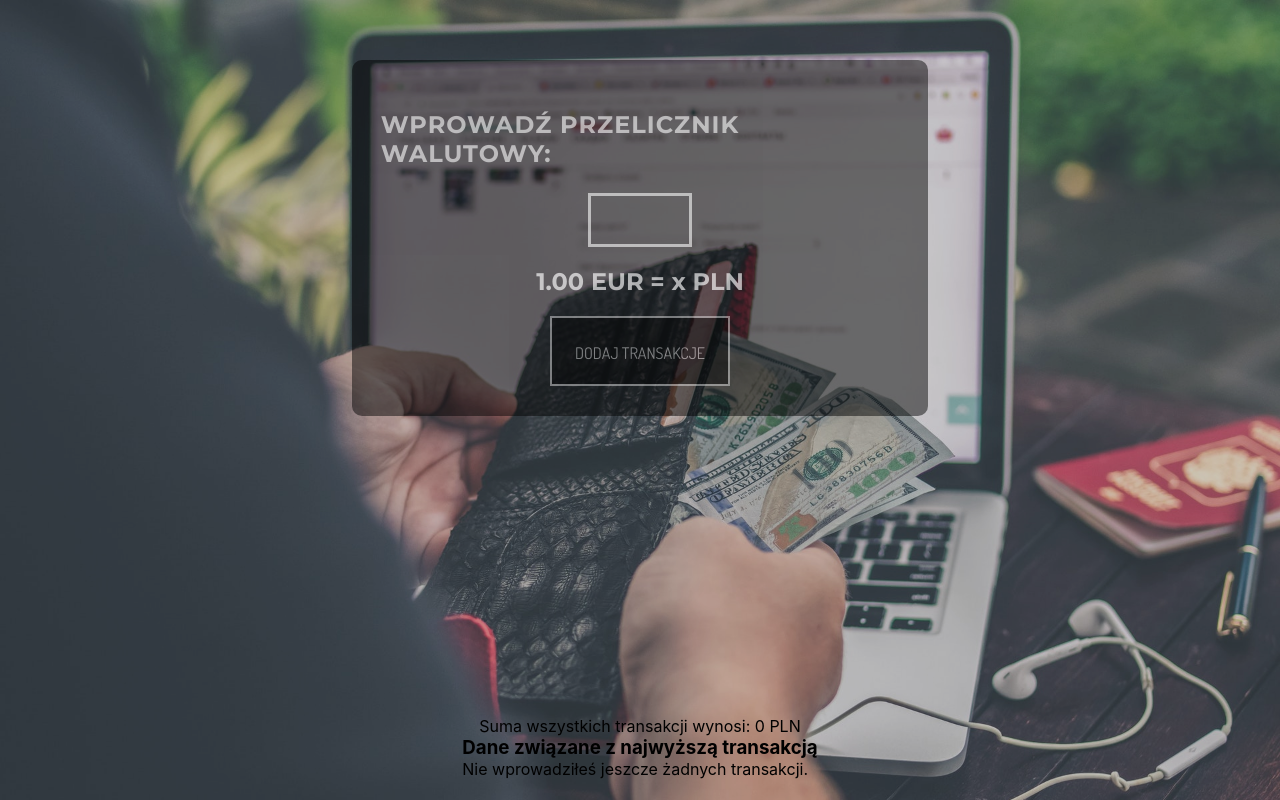
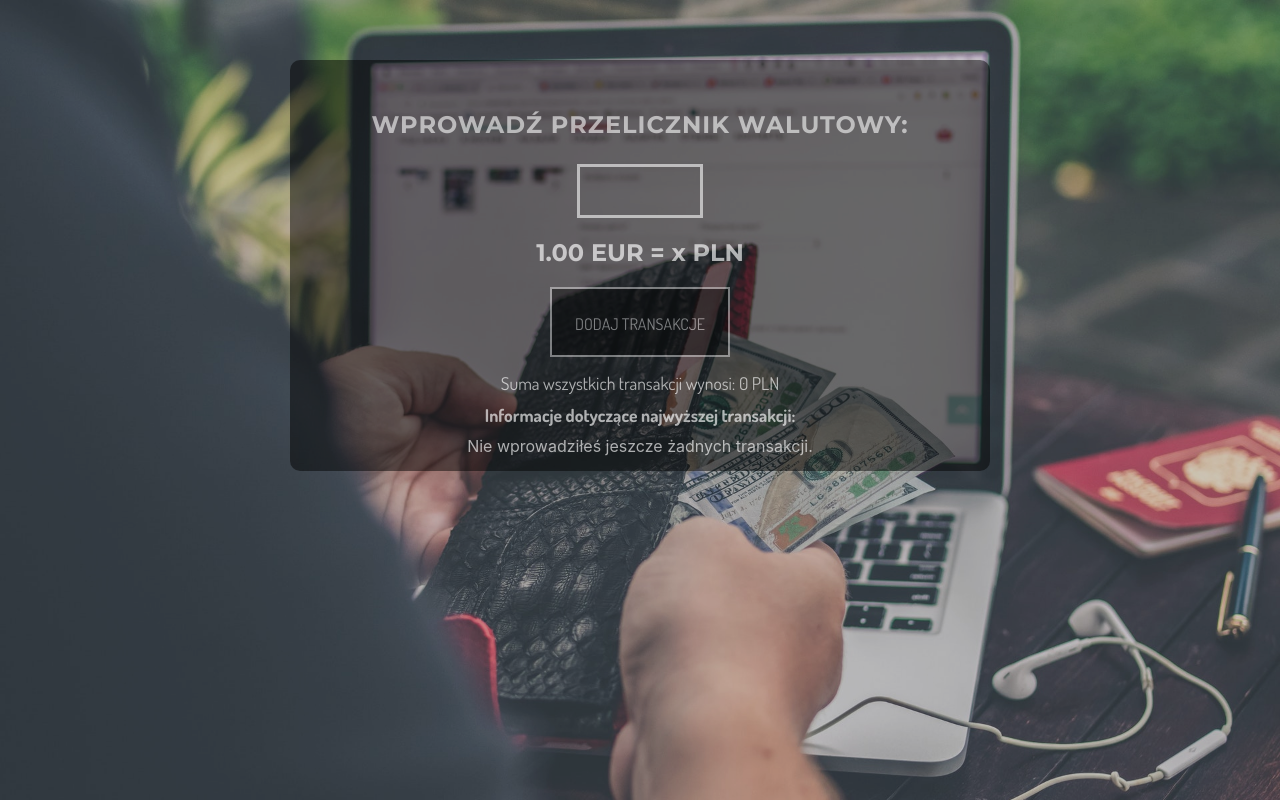
Before and after one commit to dawidpolednik/currency-converter, a React (Create React App) app: page / in a window 1280 px wide. Built offline with nearby package versions, Linux system fonts and the light colour scheme.

Commit message:
added animation

```diff
--- a/package.json
+++ b/package.json
@@ -4,8 +4,10 @@
   "private": true,
   "dependencies": {
     "@material-ui/core": "^4.5.2",
+    "animate.css": "^3.7.2",
     "node-sass": "^4.13.0",
     "react": "^16.11.0",
+    "react-animate-on-scroll": "^2.1.5",
     "react-dom": "^16.11.0",
     "react-redux": "^7.1.1",
     "react-scripts": "3.2.0",
--- a/src/App.js
+++ b/src/App.js
@@ -1,5 +1,6 @@
 import React, { Component } from "react";
 import { connect } from "react-redux";
+import ScrollAnimation from "react-animate-on-scroll";
 import ChangeConverter from "./Components/ChangeConverter/ChangeConverter";
 import ConverterInfo from "./Components/ConverterInfo/ConverterInfo";
 import TransactionsList from "./Components/TransactionsList/TransactionList";
@@ -50,6 +51,14 @@ class App extends Component {
     console.log("maxTransactionObject :", maxTransactionObject);
     return (
       <div className={styles.container}>
+        <ScrollAnimation
+          animateIn="rotateIn"
+          initiallyVisible={false}
+          duration={1.5}
+          delay={100}
+          animateOnce
+          animatePreScroll
+        >
           <div className={styles.banner}>
             <ChangeConverter />
             <ConverterInfo />
@@ -58,12 +67,13 @@ class App extends Component {
                 Dodaj transakcje
               </button>
             </div>
-        </div>
-
-        <TransactionsList />
             <TransactionsSumInfo sumOfTransactions={sumOfTransactions} />
 
             <TransactionMaxInfo maxTransactionObject={maxTransactionObject} />
+          </div>
+        </ScrollAnimation>
+
+        <TransactionsList />
 
         <NewTransactionDialog
           open={openDialog}
--- a/src/App.module.scss
+++ b/src/App.module.scss
@@ -13,7 +13,7 @@
   justify-content: flex-start;
   .banner {
     margin-top: 60px;
-    width: 45%;
+    width: 700px;
     display: flex;
     flex-direction: column;
     align-items: center;
@@ -23,7 +23,7 @@
     opacity: 0.8;
     border-radius: 10px;
     .buttonContainer {
-      padding: 20px 0 30px;
+      padding: 20px 0 15px;
       .buttonAdd {
         font-family: $secondFont;
         width: 180px;
--- a/src/Components/ChangeConverter/ChangeConverter.module.scss
+++ b/src/Components/ChangeConverter/ChangeConverter.module.scss
@@ -26,5 +26,6 @@
     text-align: center;
     font-size: 0.9rem;
     font-weight: bold;
+    outline: none;
   }
 }
--- a/src/Components/TransactionMaxInfo/TransactionMaxInfo.jsx
+++ b/src/Components/TransactionMaxInfo/TransactionMaxInfo.jsx
@@ -1,16 +1,12 @@
 import React from "react";
+import styles from "./TransactionMaxInfo.module.scss";
 
 const TransactionMaxInfo = ({ maxTransactionObject }) => {
   return (
-    // <div key={name}>
-    //   <h3>Informacje dotyczące najwyższej transakcji</h3>
-    //   <p>Nazwa: {maxTransactionObject.name}</p>
-    //   <p>Kwota w PLN {maxTransactionObject.amount}</p>
-    //   <p>Kwota w EUR {maxTransactionObject.conversionAmount}</p>
-    // </div>
-
-    <div>
-      <h3>Dane związane z najwyższą transakcją</h3>
+    <div className={styles.maxInfoContainer}>
+      <h3 className={styles.maxInfoTitle}>
+        Informacje dotyczące najwyższej transakcji:
+      </h3>
       <p>
         {!maxTransactionObject
           ? ` Nie wprowadziłeś jeszcze żadnych transakcji. `
--- /dev/null
+++ b/src/Components/TransactionMaxInfo/TransactionMaxInfo.module.scss
@@ -0,0 +1,15 @@
+@import "../../assets/fonts.scss";
+
+.maxInfoContainer {
+  text-align: center;
+  padding-bottom: 15px;
+  .maxInfoTitle {
+    padding-bottom: 10px;
+    font-family: $secondFont;
+    font-size: 1.1rem;
+  }
+  .sumInfoParagraph {
+    font-family: $secondFont;
+    font-size: 1.1rem;
+  }
+}
--- a/src/Components/TransactionsSumInfo/TransactionsSumInfo.jsx
+++ b/src/Components/TransactionsSumInfo/TransactionsSumInfo.jsx
@@ -4,7 +4,7 @@ import styles from "./TransactionsSumInfo.module.scss";
 const TransactionsSumInfo = ({ sumOfTransactions }) => {
   return (
     <div className={styles.sumInfoContainer}>
-      <p>
+      <p className={styles.sumInfoParagraph}>
         Suma wszystkich transakcji wynosi:
         <span>
           {!sumOfTransactions || isNaN(sumOfTransactions)
--- a/src/Components/TransactionsSumInfo/TransactionsSumInfo.module.scss
+++ b/src/Components/TransactionsSumInfo/TransactionsSumInfo.module.scss
@@ -1,5 +1,9 @@
 @import "../../assets/fonts.scss";
 
 .sumInfoContainer {
-  padding-top: 300px;
+  padding-bottom: 10px;
+  .sumInfoParagraph {
+    font-family: $secondFont;
+    font-size: 1.1rem;
+  }
 }
```
Also changed, not shown: 1 other file (tests, documents, lock files or other folders). Lines whose indentation alone changed are shown as unchanged.
